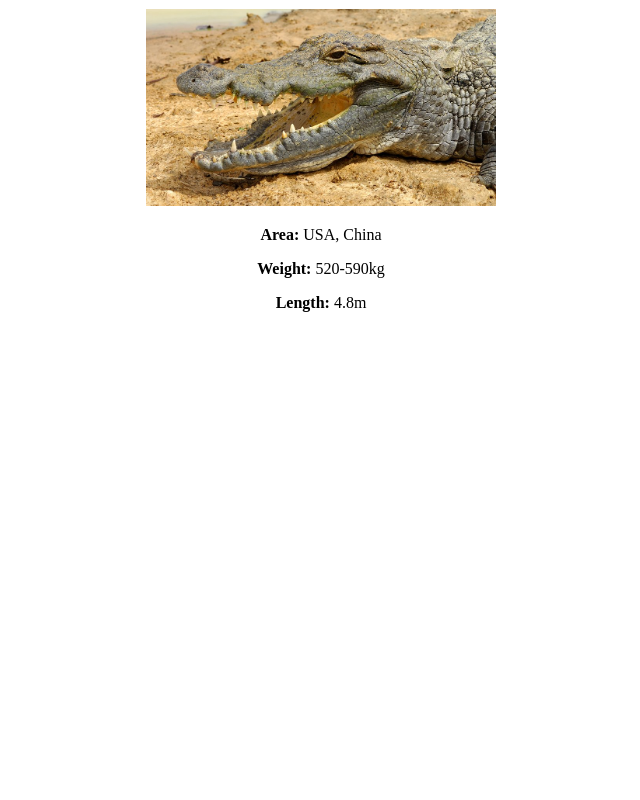
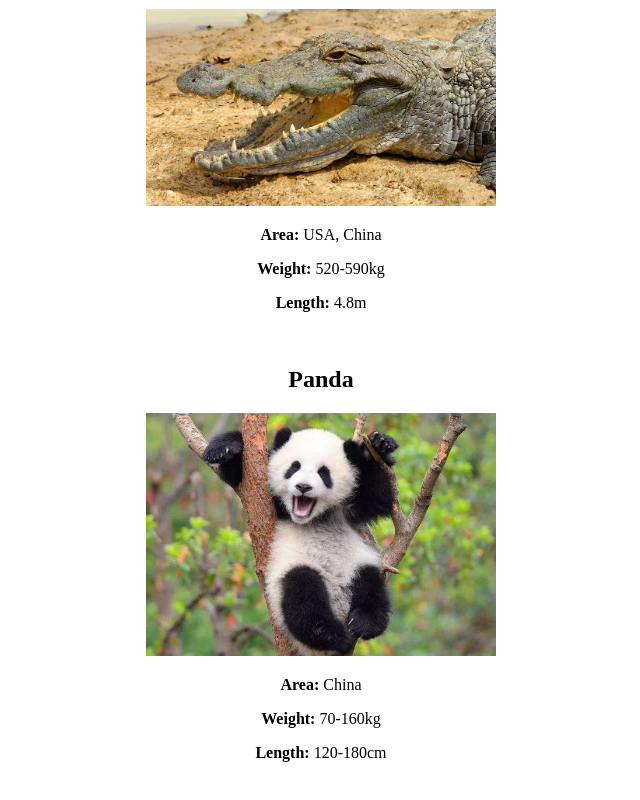
Before and after one commit to mamatkulovdmitry/project, a plain HTML site: page index.html in a window 1280 px wide. Shown: the part 1267-2067 px from the top of the page, without its empty margins (319-959 px from the left). Before the commit the page ends 1621 px from the top, so only its background shows below. Drawn offline with Linux system fonts and the light colour scheme.

Commit message:
Project initial

```diff
--- a/index.html
+++ b/index.html
@@ -31,5 +31,11 @@
         <p><b>Weight:</b> 520-590kg</p>
         <p><b>Length:</b> 4.8m</p>
         <br>
+        <h2>Panda</h2>
+        <img width=350px src="./img/panda.jpg">
+        <p><b>Area:</b> China</p>
+        <p><b>Weight:</b> 70-160kg</p>
+        <p><b>Length:</b> 120-180cm</p>
+        <br>
     </body>
 </html>
```
Also changed, not shown: img/panda.jpg (added).
